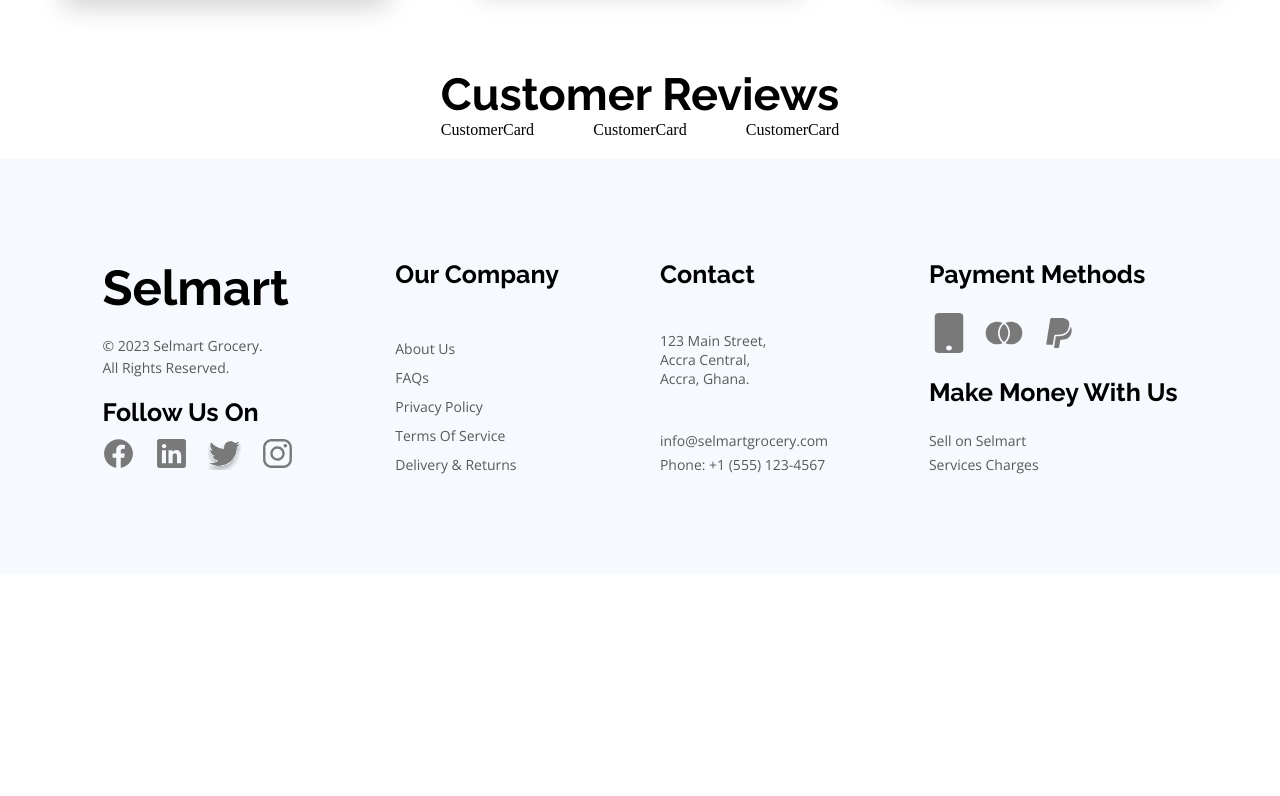
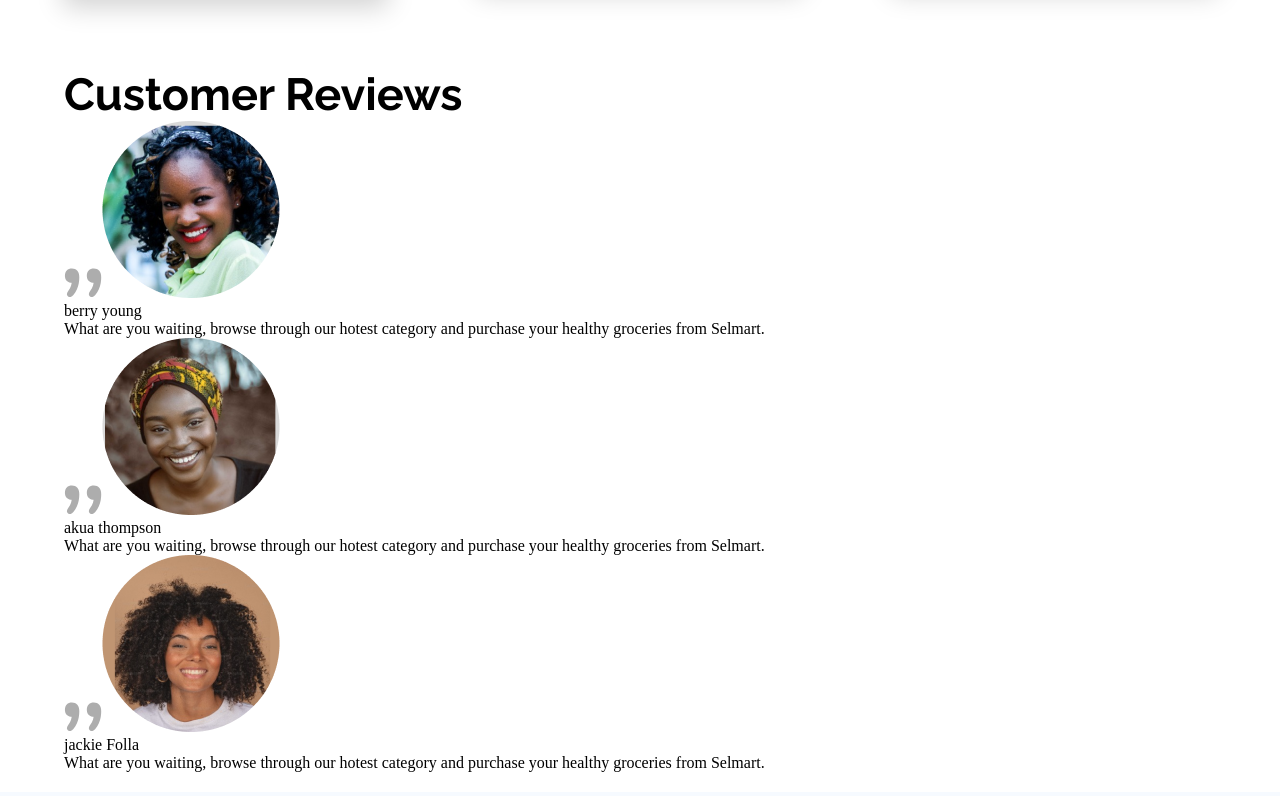
Before and after one commit to mambachristophersteven/selmart-copy, a React (Vite) app: page / in a window 1280 px wide. Shown: the part 4164-4960 px from the top of the page. Before the commit the page ends 4738 px from the top, so only its background shows below. Built offline with nearby package versions, Linux system fonts and the light colour scheme.

Commit message:
cuatomerCard content added

```diff
--- a/src/Components/CustomerCard/CustomerCard.jsx
+++ b/src/Components/CustomerCard/CustomerCard.jsx
@@ -1,8 +1,16 @@
 import styles from './CustomerCard.module.css'
+import quote from '../../assets/quote.svg'
+/* eslint-disable react/prop-types */
 
-const CustomerCard = () => {
+
+const CustomerCard = (props) => {
   return (
-    <div className={styles.customer_card}>CustomerCard</div>
+    <div className={styles.customer_card}>
+        <img className={styles.quote} src={quote} alt="" />
+        <img className={styles.customer_image} src={props.image} alt="" />
+        <p className={styles.customer_name}>{props.name}</p>
+        <p className={styles.customer_message}>{props.message}</p>
+    </div>
   )
 }
 
```
Also changed, not shown: src/assets/quote.svg (added).
